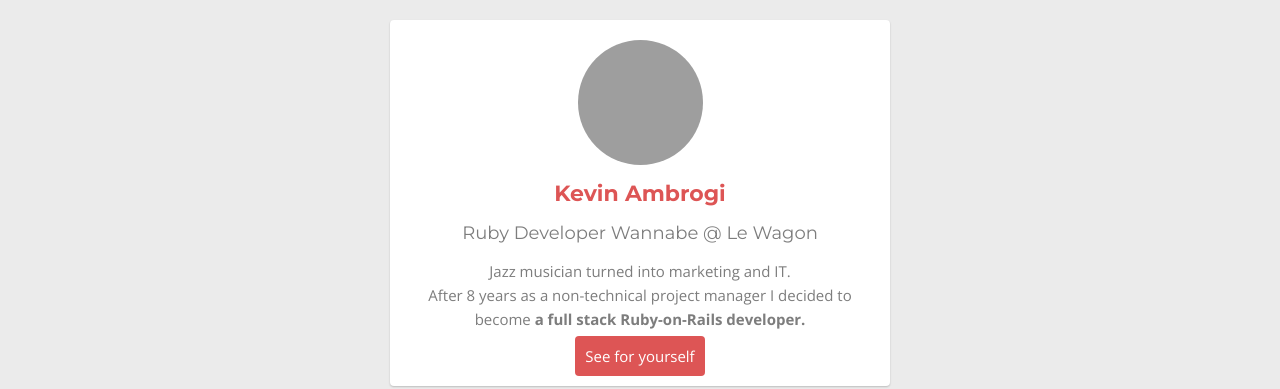
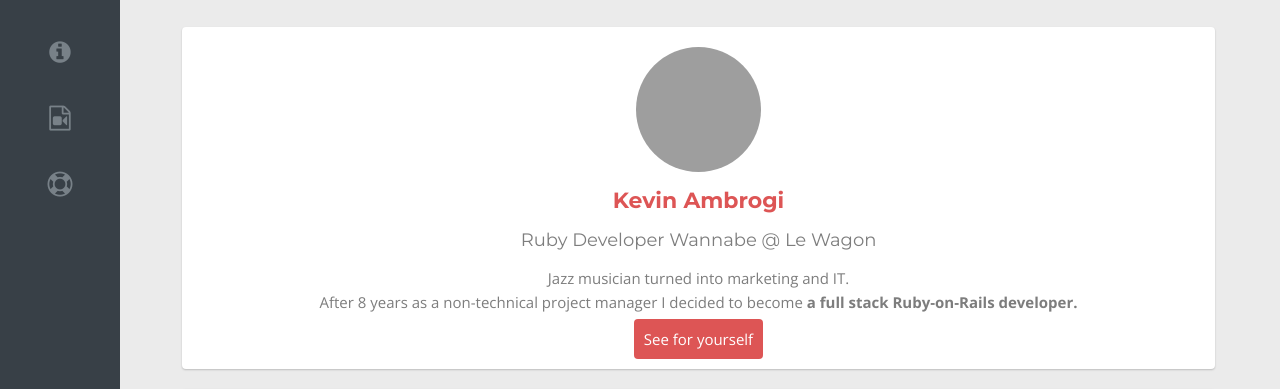
Before and after one commit to kevinambrogi1/profile, a plain HTML site: page index.html in a window 1280 px wide. Shown: the top 389 px of the page. Drawn offline with nearby package versions, Linux system fonts and the light colour scheme; grey boxes are pictures that could not be loaded.

Commit message:
updated html urls

```diff
--- a/index.html
+++ b/index.html
@@ -1,7 +1,7 @@
 <html>
 <head>
   <meta charset="utf-8">
-  <title>My Profile</title>
+  <title>Basic info</title>
 
   <!-- Google fonts -->
   <link rel="stylesheet" href="http://fonts.googleapis.com/css?family=Open+Sans:400,300,700|Montserrat:400,700">
@@ -13,9 +13,29 @@
   <link rel="stylesheet" href="style.css">
 </head>
 <body>
-
+  <div id="sidebar">
+    <ul>
+      <li>
+        <a href="#summary">
+          <i class="fa fa-info-circle"></i>
+        </a>
+      </li>
+      <li>
+        <a href="#favorite-movies">
+          <i class="fa fa-file-video-o"></i>
+        </a>
+      </li>
+      <li>
+        <a href="#footer">
+          <i class="fa fa-life-ring"></i>
+        </a>
+      </li>
+    </ul>
+  </div>
+  <div id="page-content">
+    <!-- your page content here -->
     <div class="container">
-    <div class="card">
+      <div class="card" id="summary">
         <img src="https://media.licdn.com/mpr/mpr/shrinknp_200_200/p/2/000/1e6/3fc/14ed965.jpg" alt="Picture Kevin" class="rounded_img">
         <h1>Kevin Ambrogi</h1>
         <h2>Ruby Developer Wannabe @ Le Wagon</h2>
@@ -46,7 +66,7 @@
         </ul>
       </div>
 
-    <div class="card">
+      <div class="card" id="favorite-movies">
         <h2>My Favorite Movies</h2>
         <table>
           <tbody>
@@ -81,7 +101,7 @@
       </table>
     </div>
 
-  <div class="card">
+    <div class="card" id="footer">
       <h2>About this page</h2>
       <p>This page has been coded during the <a href="http://lewagon.org/program" target="_blank">FullStack program @LeWagon</a>. That was probably the best experience of my entire life.</p>
 
@@ -105,5 +125,7 @@
    </div>
  </div>
 
+
+</div>
 </body>
 </html>
--- a/style.css
+++ b/style.css
@@ -1,4 +1,4 @@
-/* Here goes your CSS */
+/* Here goes your CSS *//* Here goes your CSS */
 /* Here goes your CSS */body {
   background-color: #EBEBEB;
   font-family: 'Open Sans', sans-serif;
@@ -82,7 +82,7 @@ p {
 
 .container{
   margin: 0 auto;
-  width: 500px;
+  width: 90%;
   text-align: center;
   border: none;
 }
@@ -92,7 +92,7 @@ p {
   padding: 20px;
   margin-top: 20px;
   border-radius: 4px;
-  box-shadow: 0px 1px 2px 0px rgba(0, 0, 0, 0.2)
+  box-shadow: 0px 1px 2px 0px rgba(0, 0, 0, 0.2);
 }
 
 div{
@@ -100,8 +100,8 @@ div{
 }
 
 h3 {
-    display: block;
-    font-size: 15
+  display: block;
+  font-size: 15;
 }
 
 td {
@@ -109,3 +109,40 @@ td {
   font-size: 15;
   padding: 10px 10px 10px 10px;
 }
+
+#sidebar {
+  background-color: #384047;
+  position: fixed;
+  left: 0px;
+  top: 0px;
+  bottom: 0px;
+  width: 120px;
+  text-align: center;
+  border-radius: 0;
+  color: #384047;
+}
+
+#sidebar ul {
+  list-style: none;
+  padding-left: 0px;
+}
+
+#page-content {
+  margin-left: 117px;
+  margin-top: 27px;
+}
+
+#sidebar ul li {
+  margin-top: 40px;
+  margin-bottom: 40px;
+}
+
+#sidebar a {
+  text-decoration: none;
+  font-size: 25px;
+  color: #788188;
+}
+
+#sidebar a:hover {
+  color: white;
+}
```
Lines whose indentation alone changed are shown as unchanged.
